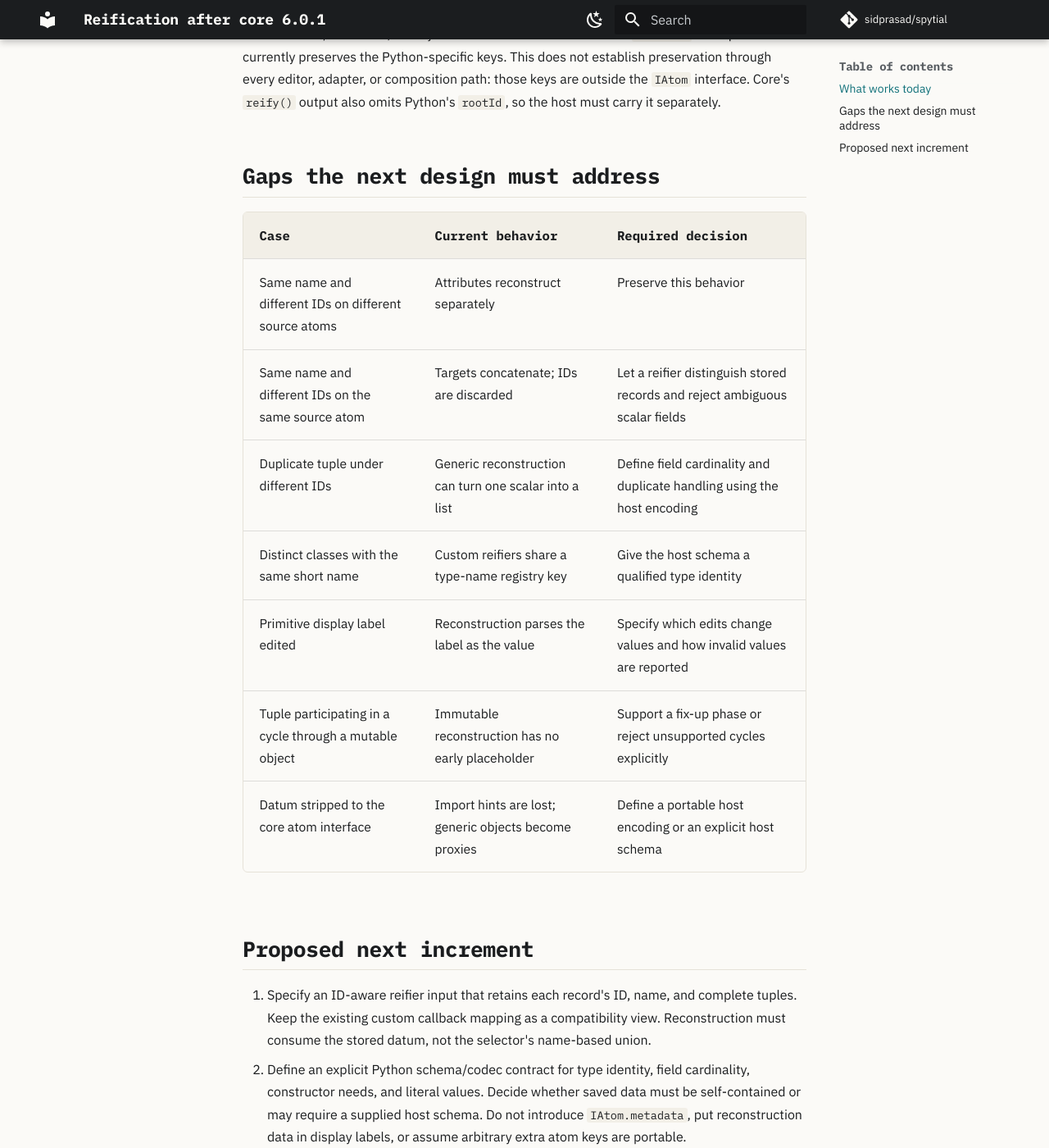
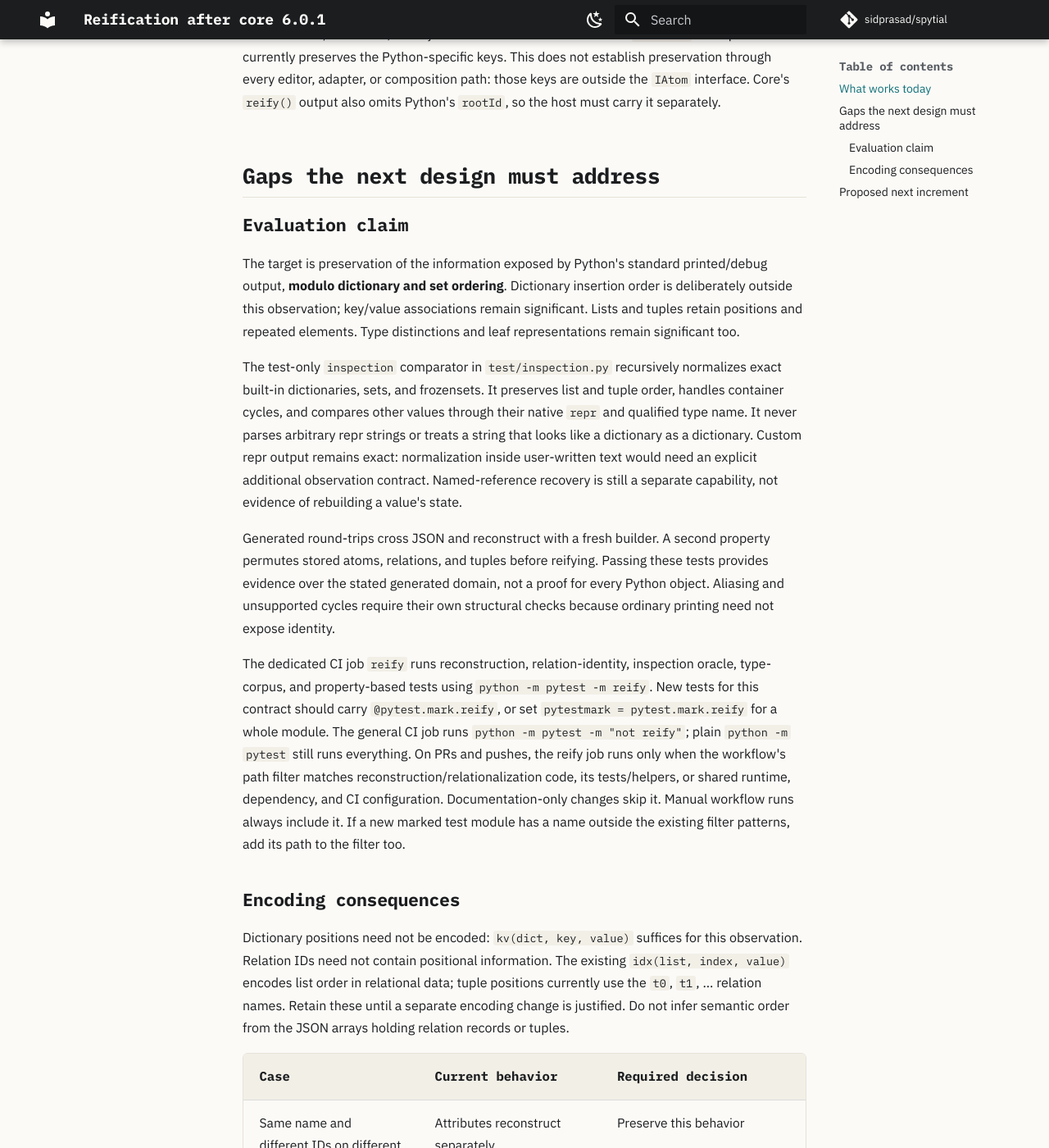
Before and after one commit to sidprasad/spytial, an MkDocs documentation site: the page built from docs/reification-design.md, in a window 1280 px wide and 1400 px high, scrolled down 667 px. Shown: the whole window at 82% size. Built offline with MkDocs 1.6.1 and Material for MkDocs 9.7.7, drawn with Linux system fonts in a browser that asks for light colours; comment, search, counter and statistics services are not loaded; some of the changed text lies outside the part shown.

Commit message:
Normalize reify inspection and run it in dedicated CI (#162)
* Normalize dict and set ordering in reify inspection tests

* Run reify and property-based tests in a dedicated CI job

* Run reify CI only for reconstruction-related changes

```diff
--- a/docs/reification-design.md
+++ b/docs/reification-design.md
@@ -28,6 +28,49 @@
 
 ## Gaps the next design must address
 
+### Evaluation claim
+
+The target is preservation of the information exposed by Python's standard
+printed/debug output, **modulo dictionary and set ordering**. Dictionary
+insertion order is deliberately outside this observation; key/value
+associations remain significant. Lists and tuples retain positions and repeated
+elements. Type distinctions and leaf representations remain significant too.
+
+The test-only `inspection` comparator in `test/inspection.py` recursively
+normalizes exact built-in dictionaries, sets, and frozensets. It preserves list
+and tuple order, handles container cycles, and compares other values through
+their native `repr` and qualified type name. It never parses arbitrary repr
+strings or treats a string that looks like a dictionary as a dictionary.
+Custom repr output remains exact: normalization inside user-written text would
+need an explicit additional observation contract. Named-reference recovery is
+still a separate capability, not evidence of rebuilding a value's state.
+
+Generated round-trips cross JSON and reconstruct with a fresh builder. A
+second property permutes stored atoms, relations, and tuples before reifying.
+Passing these tests provides evidence over the stated generated domain, not a
+proof for every Python object. Aliasing and unsupported cycles require their
+own structural checks because ordinary printing need not expose identity.
+
+The dedicated CI job `reify` runs reconstruction, relation-identity, inspection
+oracle, type-corpus, and property-based tests using `python -m pytest -m reify`.
+New tests for this contract should carry `@pytest.mark.reify`, or set
+`pytestmark = pytest.mark.reify` for a whole module. The general CI job runs
+`python -m pytest -m "not reify"`; plain `python -m pytest` still runs everything.
+On PRs and pushes, the reify job runs only when the workflow's path filter
+matches reconstruction/relationalization code, its tests/helpers, or shared
+runtime, dependency, and CI configuration. Documentation-only changes skip it.
+Manual workflow runs always include it. If a new marked test module has a name
+outside the existing filter patterns, add its path to the filter too.
+
+### Encoding consequences
+
+Dictionary positions need not be encoded: `kv(dict, key, value)` suffices for
+this observation. Relation IDs need not contain positional information. The
+existing `idx(list, index, value)` encodes list order in relational data; tuple
+positions currently use the `t0`, `t1`, ... relation names. Retain these until a
+separate encoding change is justified. Do not infer semantic order from the
+JSON arrays holding relation records or tuples.
+
 | Case | Current behavior | Required decision |
 | --- | --- | --- |
 | Same name and different IDs on different source atoms | Attributes reconstruct separately | Preserve this behavior |
@@ -49,11 +92,12 @@
    must be self-contained or may require a supplied host schema. Do not introduce
    `IAtom.metadata`, put reconstruction data in display labels, or assume arbitrary
    extra atom keys are portable.
-3. For a self-contained relational encoding, use versioned, unambiguously encoded
-   relation IDs for field identity and tuple positions for order. Specify where
-   type identity, empty containers, and literal values live before claiming that
-   relation IDs alone make the encoding invertible. Preserve the familiar query
-   names, such as `value`, `idx`, and `kv`.
+3. Keep meaningful order in relational data, with explicit indices or ordering
+   relations where needed. Dictionary/set order needs no recovery for this
+   observation. Keep relation IDs as identities rather than requiring positional
+   encoding. Specify type identity, empty containers, and literal values as part
+   of the host contract; preserve familiar query names such as `value`, `idx`,
+   and `kv`.
 4. Validate reference integrity, field cardinality, and tuple shape before
    reconstruction. Report unsupported or ambiguous cases instead of silently
    changing a scalar into a list, duplicating a list index, or overwriting a dict entry.
--- a/pyproject.toml
+++ b/pyproject.toml
@@ -81,6 +81,11 @@
 [tool.setuptools.packages.find]
 include = ["spytial*"]
 
+[tool.pytest.ini_options]
+markers = [
+    "reify: reconstruction, normalized inspection, and property-based round-trip tests",
+]
+
 [tool.setuptools.dynamic]
 version = {attr = "spytial._version.__version__"}
 
```
Also changed, not shown: 8 other files.
